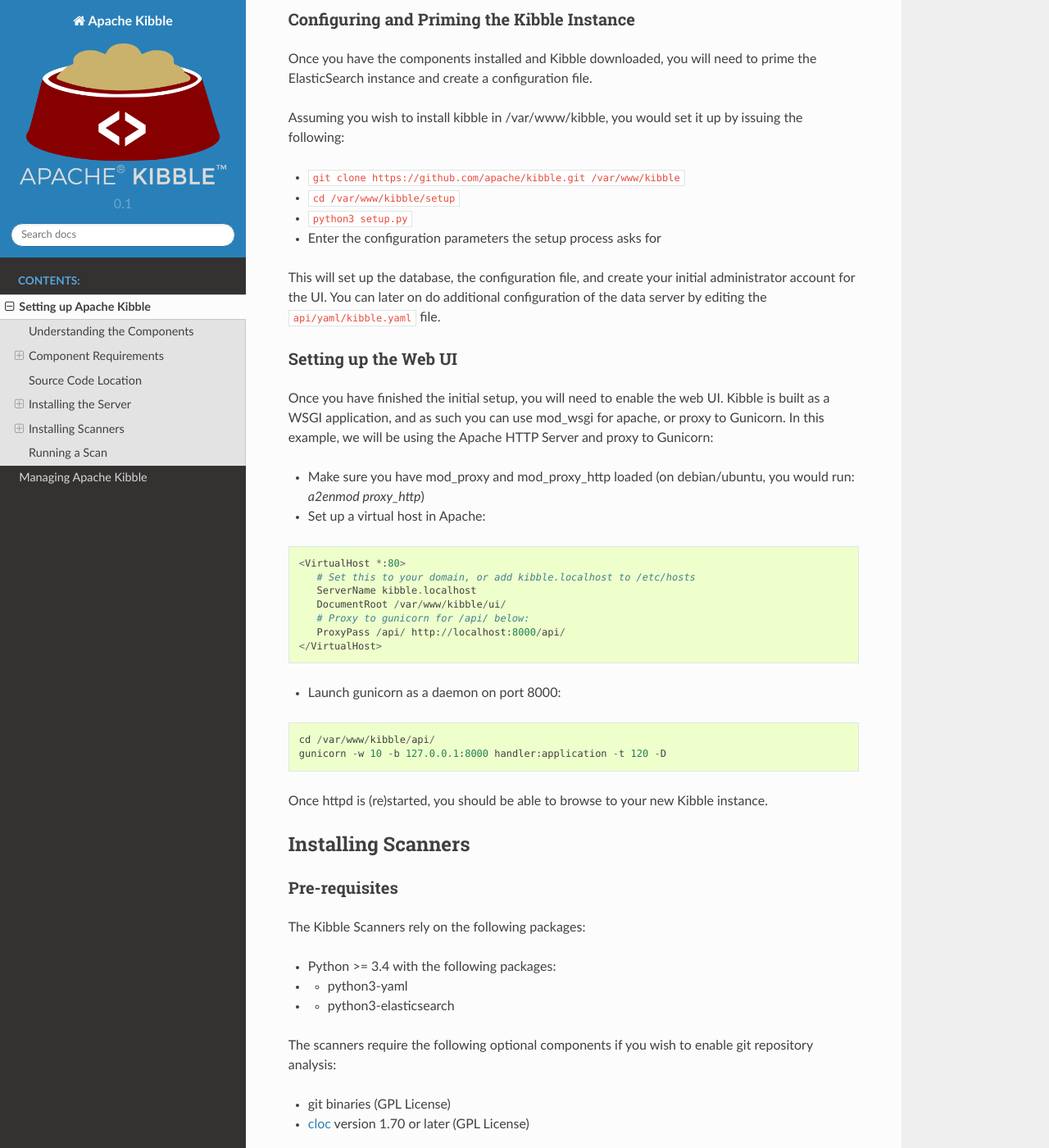
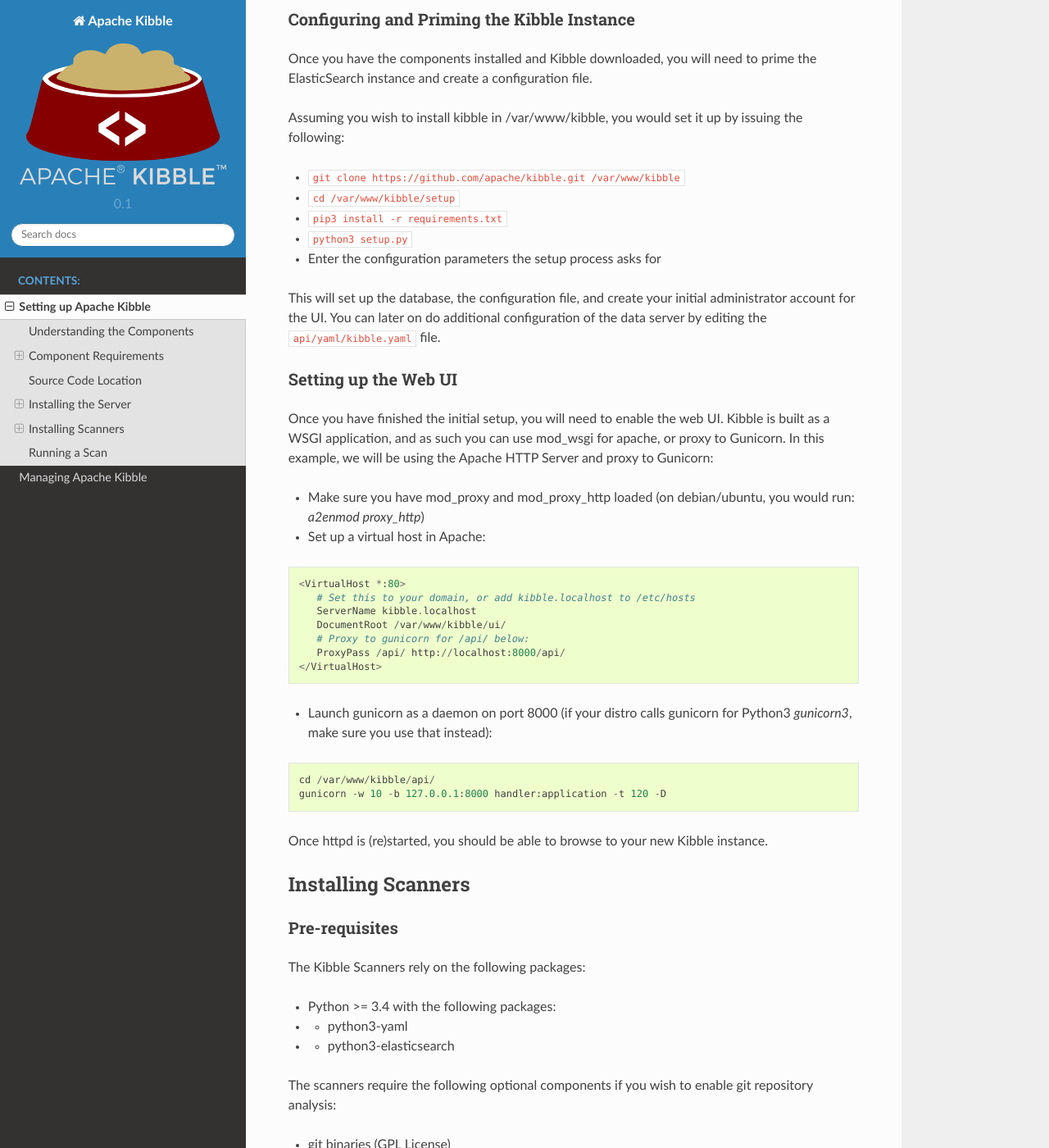
Before and after one commit to apache/kibble-1, a Sphinx documentation site: the page built from docs/source/setup.rst, in a window 1280 px wide and 1400 px high, scrolled down 2015 px. Shown: the whole window at 82% size. Built offline with Sphinx 7.4.7 and the Read the Docs theme 2.0.0, drawn with Linux system fonts in a browser that asks for light colours; formulas are drawn with MathJax 3.

Commit message:
add requirements.txt hint and gunicorn3 note

```diff
--- a/docs/source/setup.rst
+++ b/docs/source/setup.rst
@@ -122,6 +122,7 @@
 
 - ``git clone https://github.com/apache/kibble.git /var/www/kibble``
 - ``cd /var/www/kibble/setup``
+- ``pip3 install -r requirements.txt``
 - ``python3 setup.py``
 - Enter the configuration parameters the setup process asks for
 
@@ -153,7 +154,8 @@
       ProxyPass /api/ http://localhost:8000/api/
    </VirtualHost>
 
-- Launch gunicorn as a daemon on port 8000:
+- Launch gunicorn as a daemon on port 8000 (if your distro calls
+  gunicorn for Python3 `gunicorn3`, make sure you use that instead):
 
 ::
 
```
